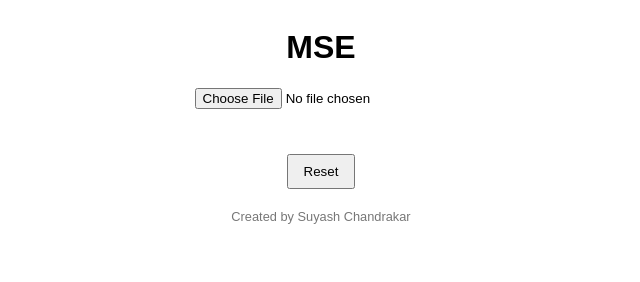
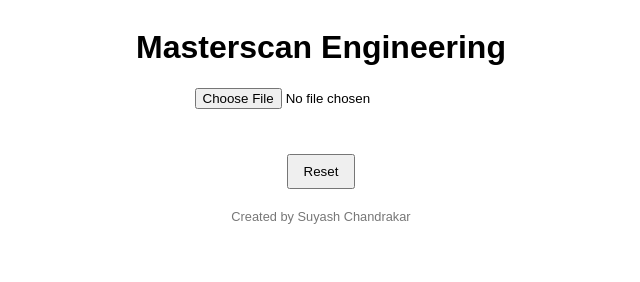
Before and after one commit to YASHSU/MSE-demo, a plain HTML site: page index.html in a window 1280 px wide. Shown: the whole page, without its empty margins (319-959 px from the left). Drawn offline with Linux system fonts and the light colour scheme.

Commit message:
Update index.html

```diff
--- a/index.html
+++ b/index.html
@@ -3,11 +3,11 @@
 <head>
     <meta charset="UTF-8">
     <meta name="viewport" content="width=device-width, initial-scale=1.0">
-    <title>MSE</title>
+    <title>Masterscan Engineering</title>
     <link rel="stylesheet" href="styles.css">
 </head>
 <body>
-    <h1>MSE</h1>
+    <h1>Masterscan Engineering</h1>
 
     <input type="file" id="imageUpload" accept="image/*">
 
```
